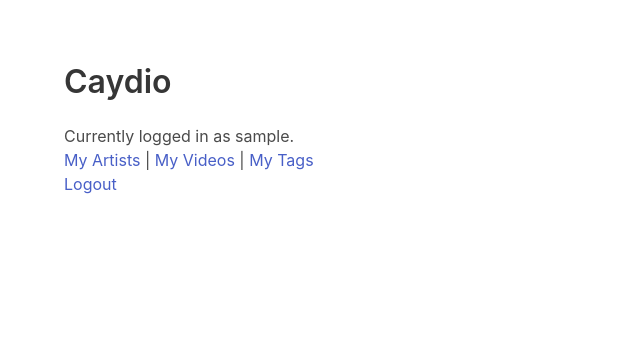
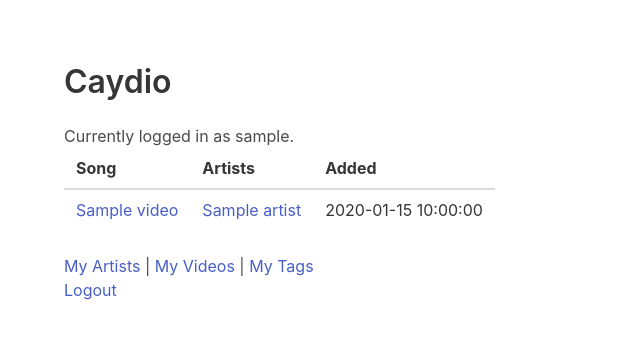
Before and after one commit to zack256/caydio, a Flask app: page / in a window 1280 px wide. Shown: the top 339 px of the page, without its empty margins (0-640 px from the left). Run offline with Flask 2, Linux system fonts and the light colour scheme; the visitor is signed in with stand-in values (Sample User, id 1); tables that the repository leaves empty hold one stand-in row (values such as "Sample post"); parts of the project's set-up code (start-up, migrations or seed data) failed here and were passed over; some libraries are stand-ins or nearby versions.

Commit message:
more tag work

```diff
--- /dev/null
+++ b/app/constants.py
@@ -0,0 +1,2 @@
+NUM_SAMPLE_ARTISTS = 10
+NUM_SAMPLE_VIDEOS = 10
--- a/app/main.py
+++ b/app/main.py
@@ -1,9 +1,10 @@
 from flask import Flask, redirect, render_template, request, send_from_directory, session
 from flask_sqlalchemy import SQLAlchemy
-#from sqlalchemy import func as sql_func
+from sqlalchemy import func as sql_func
 import app.app_config as app_config
 import app.encryption as encryption
 import app.utils as utils
+import app.constants as constants
 import os
 
 app = Flask(__name__)
@@ -85,10 +86,37 @@ def get_asset_file(file_path):
     path = os.path.join(os.path.dirname(__file__), "assets")
     return send_from_directory(path, file_path, as_attachment = True)
 
+def get_random_sample_of_artists(user, n):
+    artists = Artist.query.filter(Artist.user_id == user.id).order_by(sql_func.random()).limit(n).all()
+    #artists.sort(key=lambda x: x.name)
+    return artists
+
+def get_random_sample_of_videos(user, n):
+    videos = Video.query.filter(Video.user_id == user.id).order_by(sql_func.random()).limit(n).all()
+    #videos.sort(key=lambda x: x.name)
+    return videos
+
+def send_videos_to_display(videos):
+    video_id_set = {video.id for video in videos}
+    connections = VidConnection.query.filter(VidConnection.video_id.in_(video_id_set)).all()
+    connection_set = {vid_con.artist_id for vid_con in connections}
+    artists = Artist.query.filter(Artist.id.in_(connection_set)).all()
+    artist_dict = {artist.id : artist for artist in artists}
+    connection_dict = {}
+    connections.sort(key = lambda x : artist_dict[x.artist_id].name)    # so the artist display list is sorted. maybe want to change.
+    for connection in connections:
+        if connection.video_id in connection_dict:
+            connection_dict[connection.video_id].append(connection.artist_id)
+        else:
+            connection_dict[connection.video_id] = [connection.artist_id]
+    return videos, artist_dict, connection_dict
+
 @app.route("/")
 def home_page():
     user = get_logged_in_user()
-    return render_template("index.html", user = user)
+    videos = get_random_sample_of_videos(user, constants.NUM_SAMPLE_VIDEOS)
+    videos, artist_dict, connection_dict = send_videos_to_display(videos)
+    return render_template("index.html", user=user, videos=videos, artists=artist_dict, connections=connection_dict, list_artists=utils.comma_list_artists)
 
 def ci_username_exists(username):
     # Case-Insensitive check.
@@ -167,19 +195,8 @@ def videos_page():
     if not user:
         return "must log in first!"
     videos = Video.query.filter(Video.user_id == user.id).order_by(Video.name).all()
-    video_id_set = {video.id for video in videos}
-    connections = VidConnection.query.filter(VidConnection.video_id.in_(video_id_set)).all()
-    connection_set = {vid_con.artist_id for vid_con in connections}
-    artists = Artist.query.filter(Artist.id.in_(connection_set)).all()
-    artist_dict = {artist.id : artist for artist in artists}
-    connection_dict = {}
-    connections.sort(key = lambda x : artist_dict[x.artist_id].name)    # so the artist display list is sorted. maybe want to change.
-    for connection in connections:
-        if connection.video_id in connection_dict:
-            connection_dict[connection.video_id].append(connection.artist_id)
-        else:
-            connection_dict[connection.video_id] = [connection.artist_id]
-    return render_template("videos.html", videos = videos, artists = artist_dict, connections = connection_dict, list_artists = utils.comma_list_artists)
+    videos, artist_dict, connection_dict = send_videos_to_display(videos)
+    return render_template("videos.html", videos = videos, artists = artist_dict, connections = connection_dict)
 
 @app.route("/videos/<video_id>/")
 def specific_video_page(video_id):
@@ -191,16 +208,18 @@ def specific_video_page(video_id):
         return "Video not found!"
     if video.user_id != user.id:
         return "Can't access this video!"
-    connections = video.artists
-    connections_dict = {connections[i].artist_id : i for i in range(len(connections))}
+    a_connections = video.artists
+    connections_dict = {a_connections[i].artist_id : i for i in range(len(a_connections))}
     artists = Artist.query.filter(Artist.user_id == user.id).all()
     notes = []
     for i in range(len(artists)):
         if artists[i].id in connections_dict:
-            notes.append((i, connections[connections_dict[artists[i].id]].note))
+            notes.append((i, a_connections[connections_dict[artists[i].id]].note))
     notes.sort(key = lambda x : artists[x[0]].name)             # abc sorted, might change.
-    tags = user.v_tags
-    return render_template("video.html", video = video, notes = notes, artists = artists, tags = tags)
+    all_tags = VideoTag.query.order_by(VideoTag.name).all()
+    t_connections = {vt.tag_id for vt in video.v_tags}
+    specific_tags = VideoTag.query.filter(VideoTag.id.in_(t_connections)).order_by(VideoTag.name).all()
+    return render_template("video.html", video = video, notes = notes, artists = artists, tags = all_tags, specific_tags = specific_tags)
 
 @app.route("/artists/<artist_name>/")
 def artist_page(artist_name):
@@ -214,6 +233,27 @@ def artist_page(artist_name):
     videos = Video.query.filter(Video.id.in_(conns)).order_by(Video.name).all()
     conns = [conns[video.id] for video in videos]
     return render_template("artist.html", artist = artist, videos = videos, conns = conns)
+
+@app.route("/tags/")
+def tags_pg():
+    user = get_logged_in_user()
+    if not user:
+        return "must log in first!"
+    tags = sorted(user.v_tags, key = lambda x : x.name)
+    return render_template("tags.html", tags = tags)
+
+@app.route("/tags/<tag_name>/")
+def tag_pg(tag_name):
+    user = get_logged_in_user()
+    if not user:
+        return "must log in first!"
+    tag = VideoTag.query.filter((VideoTag.user_id == user.id) & (VideoTag.name == tag_name)).first()
+    if not tag:
+        return "tag doesn't exist!"
+    conns = {conn.video_id: conn for conn in tag.v_tags}
+    videos = Video.query.filter(Video.id.in_(conns)).order_by(Video.name).all()
+    videos, artist_dict, connection_dict = send_videos_to_display(videos)
+    return render_template("tag.html", tag = tag, videos = videos, artists = artist_dict, connections = connection_dict)
 
 @app.route("/forms/add-artist/", methods = ["POST"])
 def add_artist_form():
@@ -330,24 +370,6 @@ def add_conn():
     db.session.add(conn); db.session.commit()
     return redirect("/")
 
-@app.route("/tags/")
-def tags_pg():
-    user = get_logged_in_user()
-    if not user:
-        return "must log in first!"
-    tags = sorted(user.v_tags, key = lambda x : x.name)
-    return render_template("tags.html", tags = tags)
-
-@app.route("/tags/<tag_name>/")
-def tag_pg(tag_name):
-    user = get_logged_in_user()
-    if not user:
-        return "must log in first!"
-    tag = VideoTag.query.filter((VideoTag.user_id == user.id) & (VideoTag.name == tag_name)).first()
-    if not tag:
-        return "tag doesn't exist!"
-    return render_template("tag.html", tag = tag)
-
 @app.route("/forms/add-tag/", methods = ["POST"])
 def add_tag_form():
     user = get_logged_in_user()
--- a/app/templates/index.html
+++ b/app/templates/index.html
@@ -3,6 +3,33 @@
 <h3 class = "title is-3">Caydio</h3>
 {% if user %}
 <p>Currently logged in as {{ user.username }}.</p>
+<table class="table">
+    <thead>
+        <tr>
+            <th>Song</th>
+            <th>Artists</th>
+            <th>Added</th>
+        </tr>
+    </thead>
+    <tbody>
+        {% for i in range(videos|length) %}
+        {% set video = videos[i] %}
+        <tr>
+            <td><a href = "/videos/{{video.id }}/">{{ video.name }}</a></td>
+            <td>
+                <ul class = "artistsList">
+                    {% for j in range(connections[video.id]|length) %}
+                    {% set artist = artists[connections[video.id][j]] %}
+                    <a href = "/artists/{{ artist.name }}/">{{ artist.get_readable_name() }}</a>
+                    {% if j != connections[video.id]|length - 1 %}<span>,&nbsp;</span>{% endif %}
+                    {% endfor %}
+                </ul>
+            </td>
+            <td>{{ video.added }}</td>
+        </tr>
+        {% endfor %}
+    </tbody>
+</table>
 <p><a href = "/artists/">My Artists</a> | <a href = "/videos/">My Videos</a> | <a href = "/tags/">My Tags</a></p>
 <p><a href = "/logout/">Logout</a></p>
 {% else %}
--- a/app/templates/video.html
+++ b/app/templates/video.html
@@ -3,6 +3,11 @@
 <h3 class = "title is-3">{{ video.name }}</h3>
 <h5 class = "subtitle is-5">Added {{ video.added }}</h5>
 <p><a href = "https://www.youtube.com/watch/?v={{ video.youtube_url }}" target = "_blank">View on Youtube</a></p>
+<p>
+    {% for i in range(specific_tags|length) %}
+    <a href = "/tags/{{ tags[i].name }}/">{{ specific_tags[i].name }}</a>{% if i != specific_tags|length - 1 %},{% endif %}
+    {% endfor %}
+</p>
 <h5 class = "subtitle is-5">Artists</h5>
 <table class = "table is-striped">
     <thead>
```
Also changed, not shown: app/templates/tag.html (+26 -0 lines).
